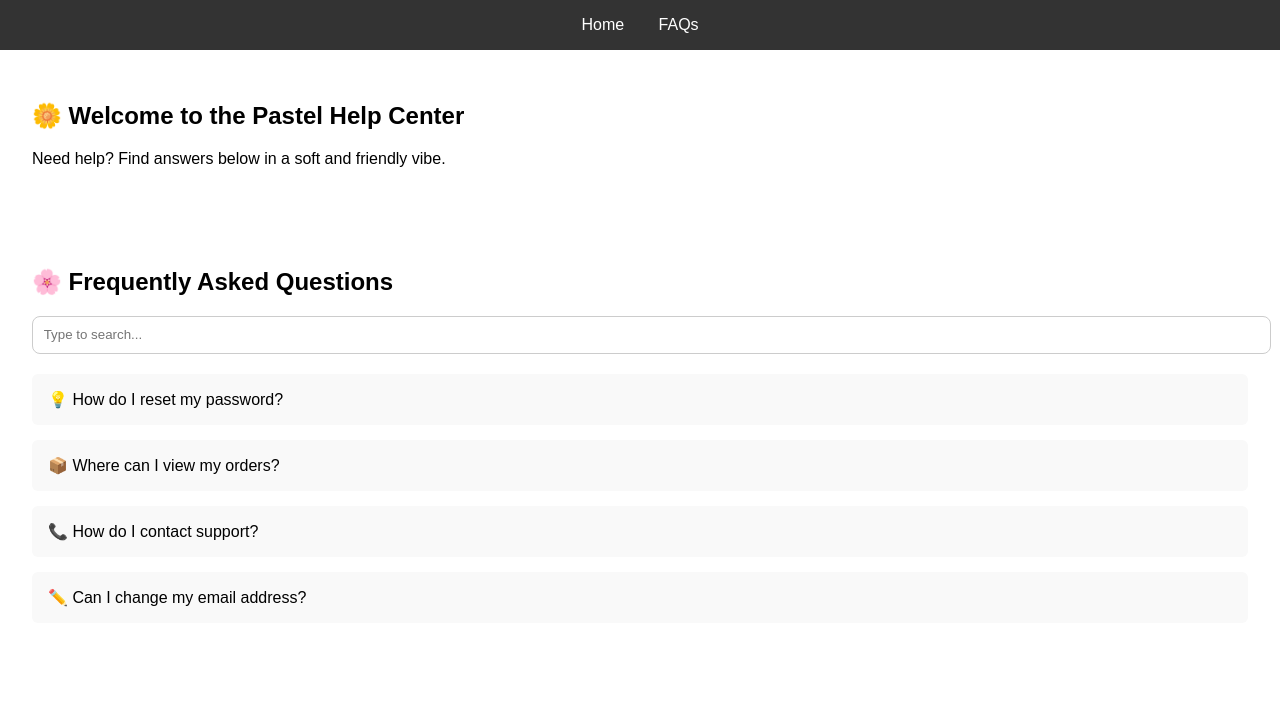
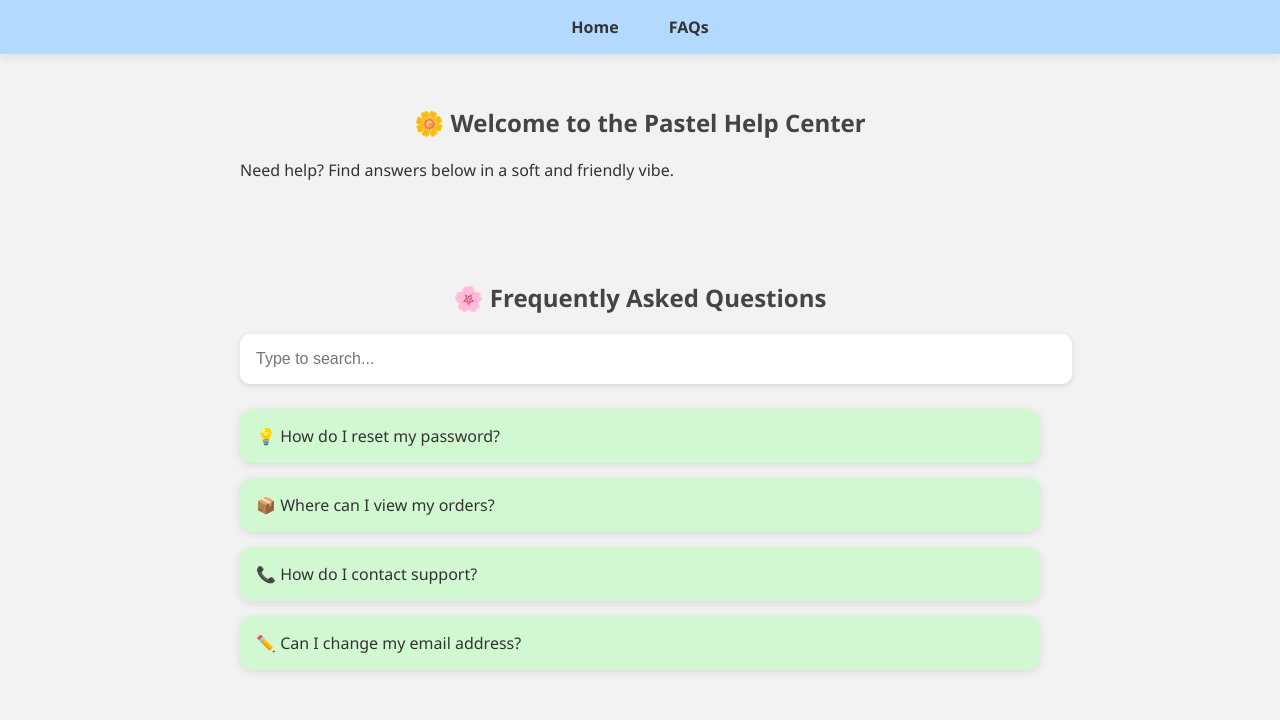
Before and after one commit to sriharini1507/VIRTUENEXA-WEEK-2, a plain HTML site: page index.html in a window 1280 px wide. Drawn offline with Linux system fonts and the light colour scheme.

Commit message:
Update style.css

```diff
--- a/style.css
+++ b/style.css
@@ -1,48 +1,78 @@
+:root {
+  --pastel-blue: #b3d9ff;
+  --pastel-pink: #ffd6e0;
+  --pastel-yellow: #fff3b0;
+  --pastel-green: #d2f8d2;
+  --soft-gray: #f2f2f2;
+}
+
 body {
-    font-family: Arial, sans-serif;
+  font-family: 'Segoe UI', sans-serif;
   margin: 0;
   padding: 0;
+  background-color: var(--soft-gray);
+  color: #333;
 }
 
 .navbar {
-    background-color: #333;
+  background-color: var(--pastel-blue);
   padding: 1em;
   text-align: center;
+  box-shadow: 0 2px 10px rgba(0, 0, 0, 0.1);
 }
 
 .navbar a {
-    color: white;
+  color: #333;
+  font-weight: bold;
   margin: 0 15px;
   text-decoration: none;
+  padding: 0.5em;
+  border-radius: 10px;
+  transition: background 0.3s ease;
+}
+
+.navbar a:hover {
+  background-color: var(--pastel-yellow);
 }
 
 .container {
   padding: 2em;
+  max-width: 800px;
+  margin: auto;
+}
+
+h1, h2 {
+  color: #444;
+  text-align: center;
 }
 
 input[type="text"] {
   width: 100%;
-    padding: 0.8em;
-    margin-bottom: 20px;
-    border: 1px solid #ccc;
-    border-radius: 8px;
+  padding: 1em;
+  border: none;
+  border-radius: 10px;
+  box-shadow: 0 2px 6px rgba(0,0,0,0.1);
+  margin-bottom: 25px;
+  font-size: 1em;
 }
 
 .faq-item {
-    background-color: #f9f9f9;
+  background-color: var(--pastel-green);
   margin-bottom: 15px;
   padding: 1em;
-    border-radius: 6px;
+  border-radius: 12px;
+  box-shadow: 0 2px 8px rgba(0,0,0,0.1);
   transition: all 0.3s ease;
+  cursor: pointer;
 }
 
 .faq-item:hover {
-    background-color: #e0e0e0;
+  background-color: var(--pastel-yellow);
 }
 
 @media (max-width: 600px) {
   .navbar a {
     display: block;
-      margin: 10px 0;
+    margin: 10px auto;
   }
 }
```
Lines whose indentation alone changed are shown as unchanged.
